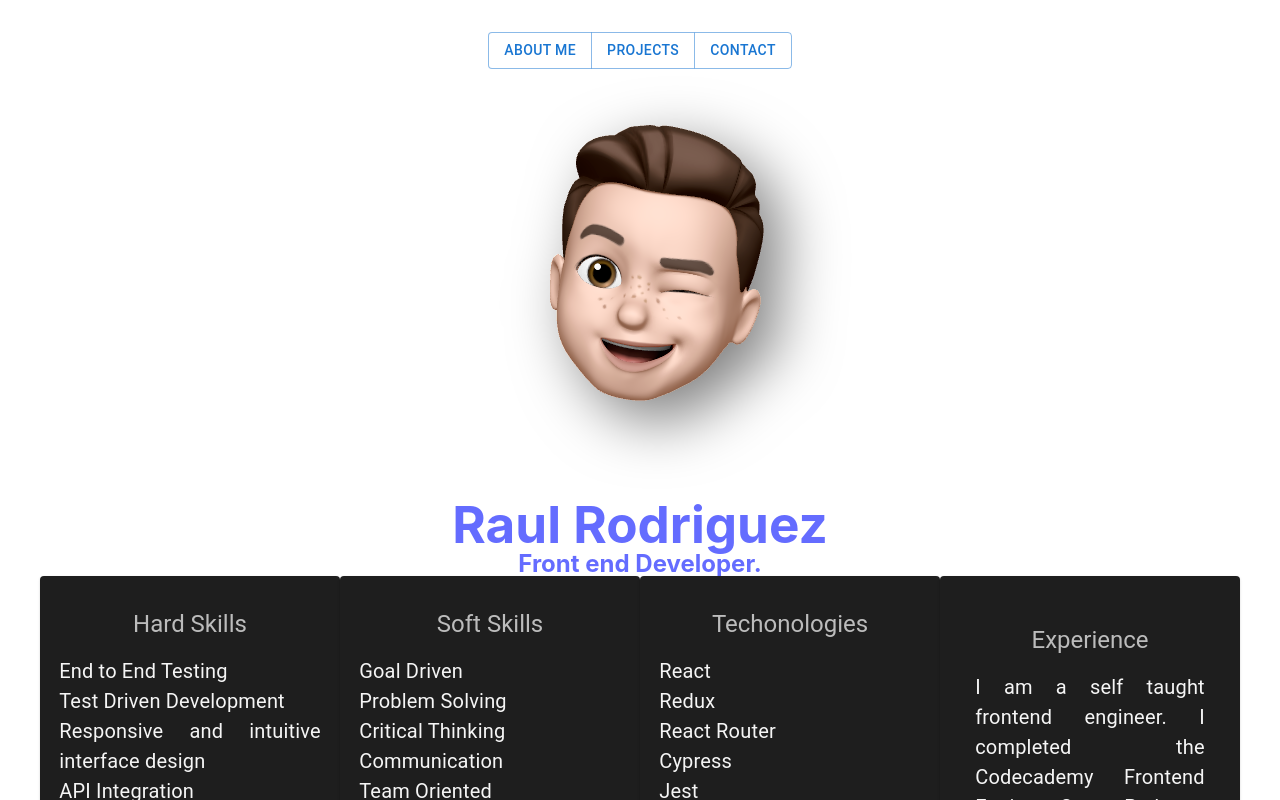
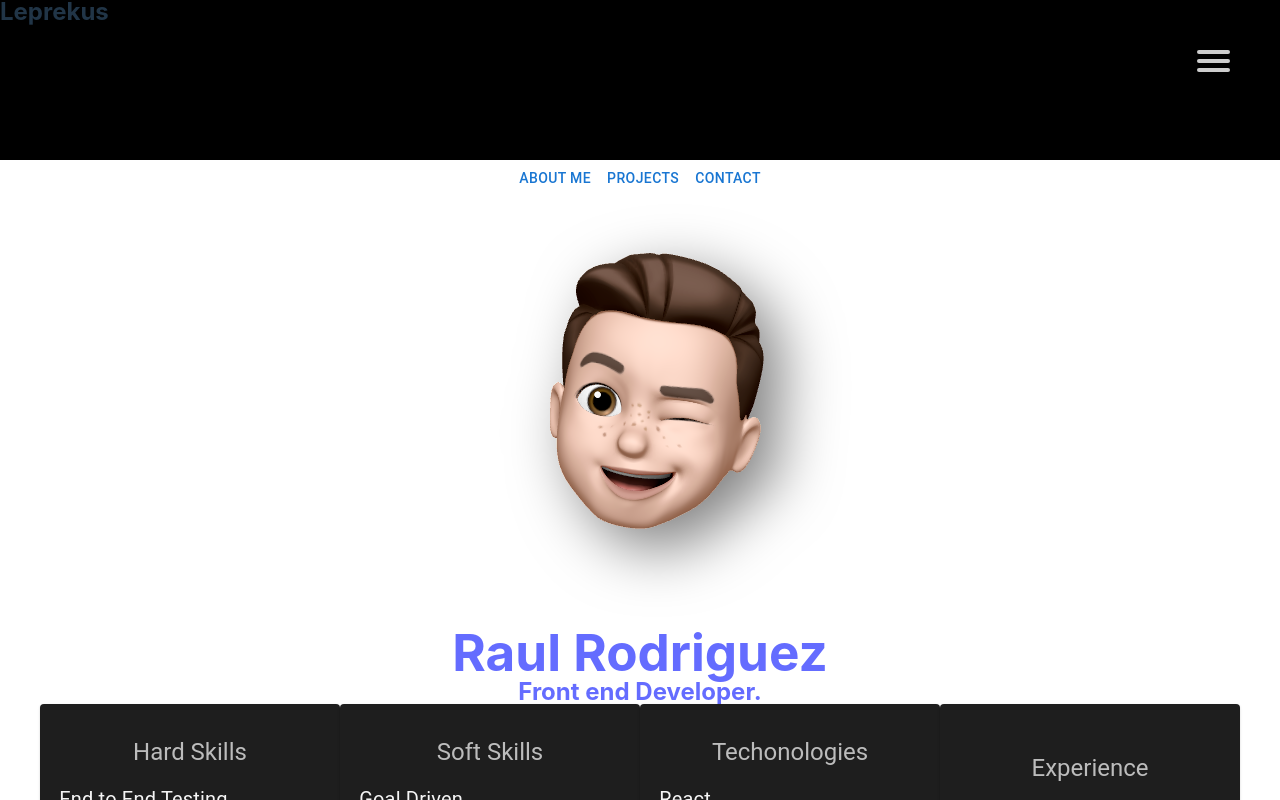
Before and after one commit to Leprekus/react-portfolio-site, a React (Vite) app in the folder leprekus-site/: page / in a window 1280 px wide. Shown: the top 800 px of the page. Built offline with nearby package versions, Linux system fonts and the light colour scheme.

Commit message:
create navbar

```diff
--- a/leprekus-site/src/App.css
+++ b/leprekus-site/src/App.css
@@ -5,43 +5,8 @@
 }
 
 #root {
-  max-width: 1280px;
-  margin: 0 auto;
-  padding: 2rem;
+  min-width: 100%;
+  overflow: hidden;
+  margin: 0;
   text-align: center;
 }
-
-.logo {
-  height: 6em;
-  padding: 1.5em;
-  will-change: filter;
-}
-.logo:hover {
-  filter: drop-shadow(0 0 2em #646cffaa);
-}
-.logo.react:hover {
-  filter: drop-shadow(0 0 2em #61dafbaa);
-}
-
-@keyframes logo-spin {
-  from {
-    transform: rotate(0deg);
-  }
-  to {
-    transform: rotate(360deg);
-  }
-}
-
-@media (prefers-reduced-motion: no-preference) {
-  a:nth-of-type(2) .logo {
-    animation: logo-spin infinite 20s linear;
-  }
-}
-
-.card {
-  padding: 2em;
-}
-
-.read-the-docs {
-  color: #888;
-}
--- a/leprekus-site/src/App.jsx
+++ b/leprekus-site/src/App.jsx
@@ -4,16 +4,26 @@ import './App.css'
 import { Outlet } from 'react-router-dom'
 import { ButtonGroup, Grid, Button } from '@mui/material'
 import { Link } from 'react-router-dom'
+import { HamburgerMenu } from './components/hamburguerMenu/HamburgerMenu'
 function App() {
-  const [count, setCount] = useState(0)
-
+  const nav = {
+    height: '10rem',
+    maxWidth: '100%',
+    backgroundColor: '#000',
+    display: 'flex',
+    justifyContent: 'space-between'
+  }
   return (
     <div className="App">
-    <ButtonGroup>
+      <nav style={nav} role='navigation'>
+        <h2>Leprekus</h2>
+        <HamburgerMenu/>
+      </nav>
+
       <Button component={Link} to='/'>About Me</Button>
       <Button component={Link} to='projects'>Projects</Button>
       <Button component={Link} to='projects'>Contact</Button>
-    </ButtonGroup>
+
       <Outlet/>
     </div>
   )
--- /dev/null
+++ b/leprekus-site/src/components/hamburguerMenu/HamburgerMenu.jsx
@@ -0,0 +1,19 @@
+import { useState } from 'react'
+import './hamburgerMenu.css'
+export const HamburgerMenu = () =>{
+    return(
+    <div id="menuToggle">
+    <input type="checkbox"/>
+    <span></span>
+    <span></span>
+    <span></span>
+    <ul id="menu">
+      <a href="#"><li>Home</li></a>
+      <a href="#"><li>About</li></a>
+      <a href="#"><li>Info</li></a>
+      <a href="#"><li>Contact</li></a>
+      <a href="https://erikterwan.com/" target="_blank"><li>Show me more</li></a>
+    </ul>
+  </div>
+
+)}
--- /dev/null
+++ b/leprekus-site/src/components/hamburguerMenu/hamburgerMenu.css
@@ -0,0 +1,123 @@
+#menuToggle
+{
+  display: block;
+  position: relative;
+  top: 50px;
+  left: -50px;
+
+  z-index: 1;
+
+  -webkit-user-select: none;
+  user-select: none;
+}
+
+#menuToggle a
+{
+  text-decoration: none;
+  color: #ffffff;
+
+  transition: color 0.3s ease;
+}
+
+#menuToggle a:hover
+{
+  color: tomato;
+}
+
+#menuToggle input
+{
+  display: block;
+  width: 40px;
+  height: 32px;
+  position: absolute;
+  top: -7px;
+  left: -5px;
+
+  cursor: pointer;
+
+  opacity: 0; /* hide this */
+  z-index: 2; /* and place it over the hamburger */
+
+  -webkit-touch-callout: none;
+}
+
+#menuToggle span
+{
+  display: block;
+  width: 33px;
+  height: 4px;
+  margin-bottom: 5px;
+  position: relative;
+
+  background: #cdcdcd;
+  border-radius: 3px;
+
+  z-index: 1;
+
+  transform-origin: 4px 0px;
+
+  transition: transform 0.5s cubic-bezier(0.77,0.2,0.05,1.0),
+              background 0.5s cubic-bezier(0.77,0.2,0.05,1.0),
+              opacity 0.55s ease;
+}
+
+
+
+#menuToggle span:first-child
+{
+  transform-origin: 0% 0%;
+}
+
+#menuToggle span:nth-last-child(2)
+{
+  transform-origin: 0% 100%;
+}
+
+#menuToggle input:checked ~ span
+{
+  opacity: 1;
+  transform: rotate(45deg) translate(-2px, -1px);
+  background: #8f8e8e;
+}
+
+#menuToggle input:checked ~ span:nth-last-child(3)
+{
+  opacity: 0;
+  transform: rotate(0deg) scale(0.2, 0.2);
+}
+
+#menuToggle input:checked ~ span:nth-last-child(2)
+{
+  transform: rotate(-45deg) translate(0, -1px);
+}
+
+#menu
+{
+  position: absolute;
+  width: 300px;
+  margin: -100px 0 0 -50px;
+  right: -50px;
+  padding: 50px;
+  padding-top: 125px;
+
+  background: #000000;
+  list-style-type: none;
+  -webkit-font-smoothing: antialiased;
+  /* to stop flickering of text in safari */
+
+  transform-origin: 0% 0%;
+  transform: translate(100%, 0);
+
+  transition: transform 0.5s cubic-bezier(0.77,0.2,0.05,1.0);
+}
+
+#menu li
+{
+  padding: 10px 0;
+  font-size: 22px;
+}
+
+#menuToggle input:checked ~ ul
+{
+  transform: none;
+}
```
